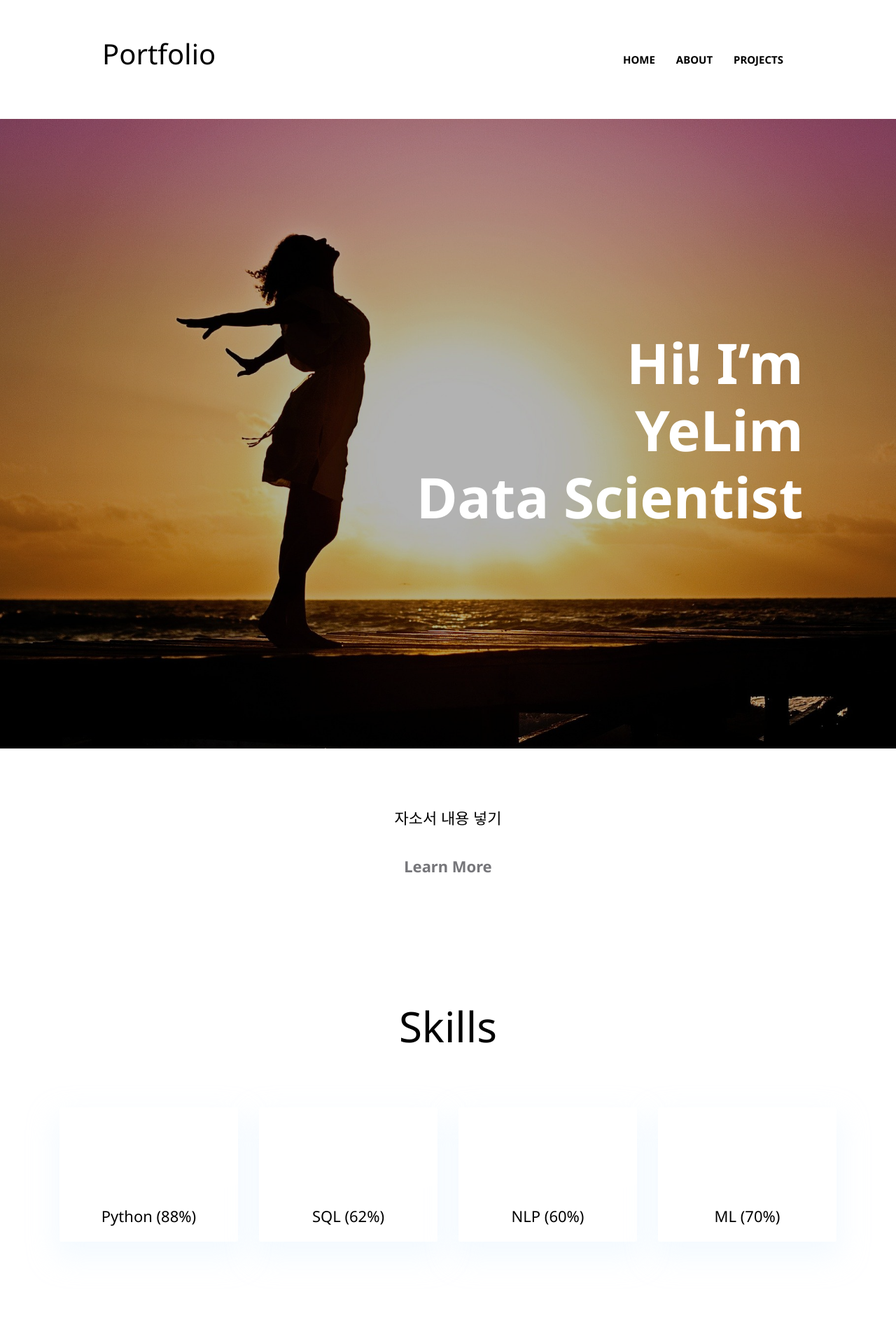
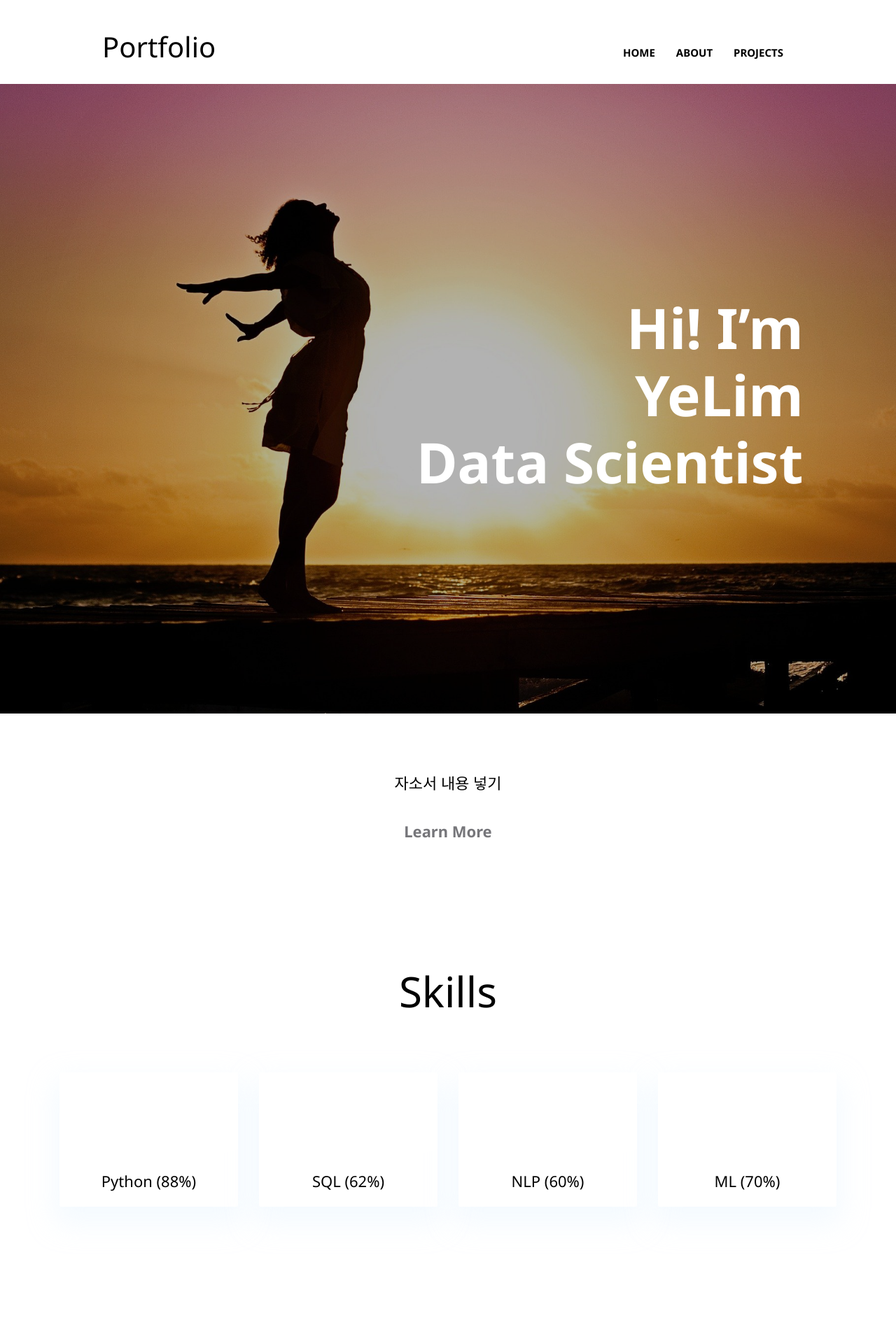
Before and after one commit to HappySoapy/HappySoapy.github.io, a Jekyll site: the page built from index.html, in a window 1280 px wide. Shown: the top 1897 px of the page at 70% size. Built offline with Jekyll 4.4.1, drawn with Linux system fonts in a browser that asks for light colours.

Commit message:
Update _navigation.scss

```diff
--- a/assets/scss/templates/_navigation.scss
+++ b/assets/scss/templates/_navigation.scss
@@ -1,5 +1,5 @@
 .navigation{
-  padding: 40px 130px;
+  padding: 30px 130px 0px 130px;
   transition: .3s ease;
   background-color: rgba( 255, 255, 255, 0);
   // color: #000;
```
